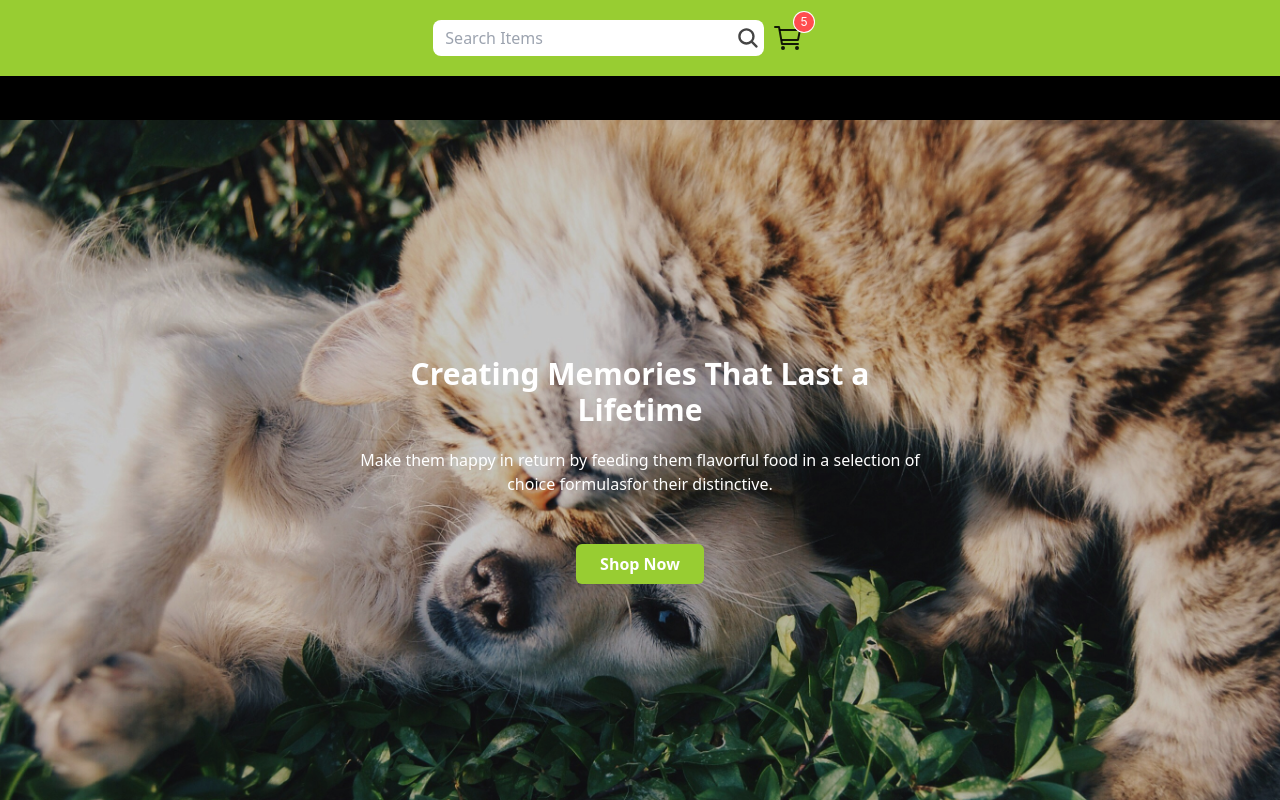
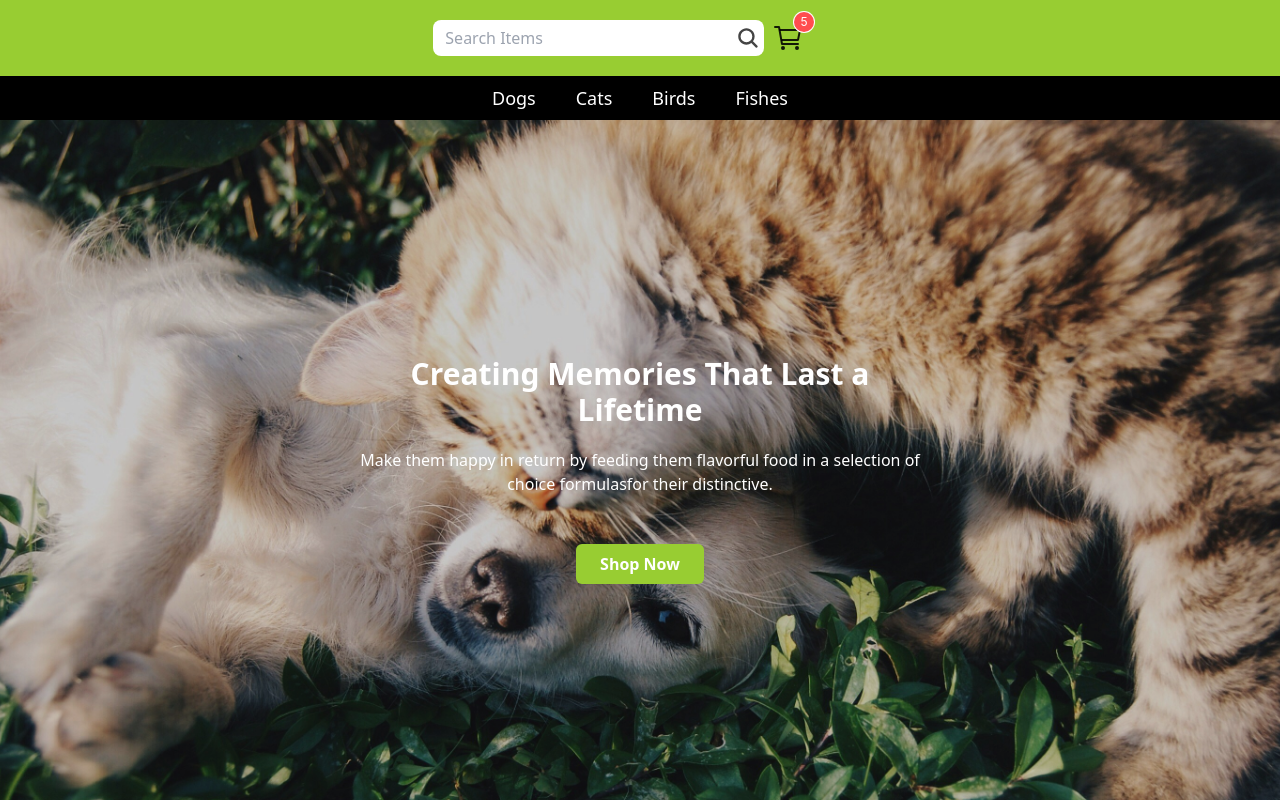
Before and after one commit to biplobmolla/bengal-bazaario, a Next.js app: page / in a window 1280 px wide. Shown: the top 800 px of the page. Built offline with nearby package versions, Linux system fonts and the light colour scheme.

Commit message:
Update Navigation.tsx

```diff
--- a/app/components/common/Navigation.tsx
+++ b/app/components/common/Navigation.tsx
@@ -2,7 +2,7 @@ import Link from "next/link";
 
 const Navigation = () => {
   return (
-    <div className="flex items-center justify-center gap-x-10 text-lg bg-black py-2 font-medium">
+    <div className="flex items-center justify-center gap-x-10 text-lg text-white bg-black py-2 font-medium">
       <Link href="/dogs">Dogs</Link>
       <Link href="/cats">Cats</Link>
       <Link href="/birds">Birds</Link>
```
